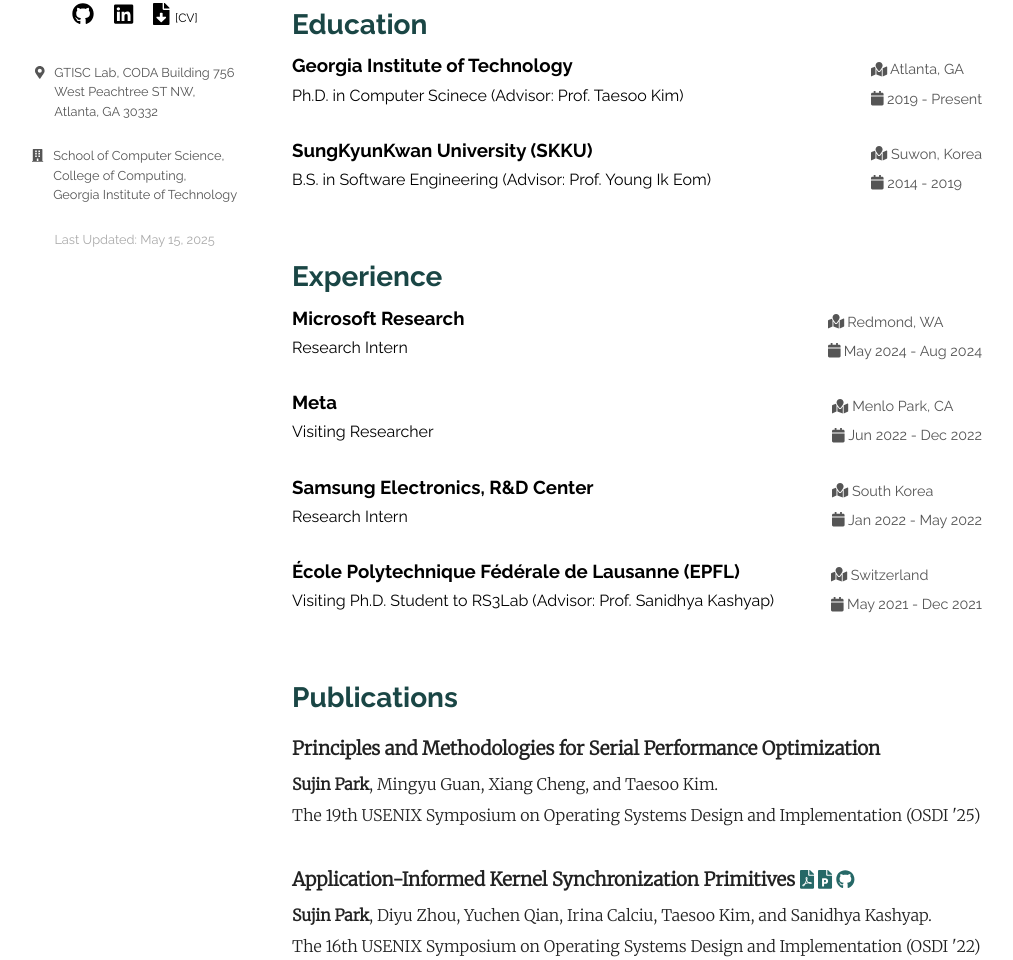
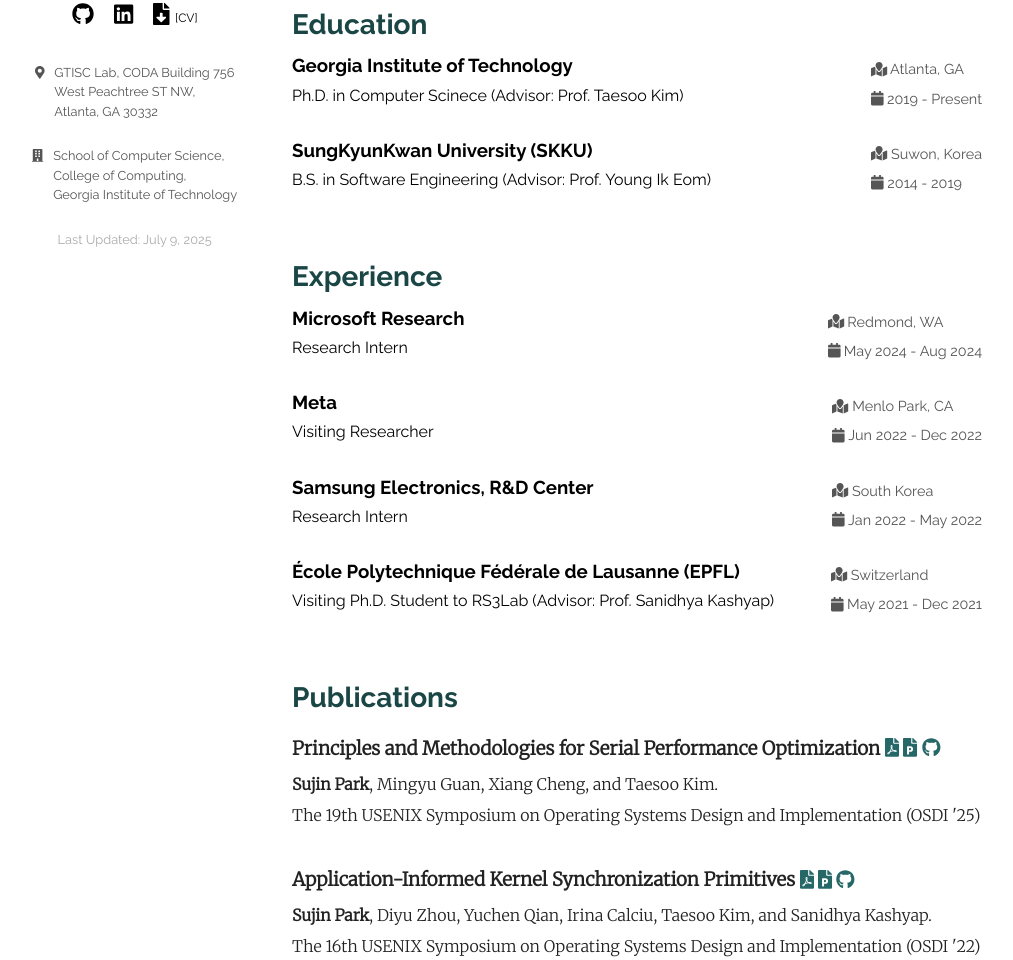
Before and after one commit to persona0220/persona0220.github.io, a plain HTML site: page index.html in a window 1280 px wide. Shown: the part 348-1308 px from the top of the page, without its empty margins (73-1086 px from the left). Drawn offline with Linux system fonts and the light colour scheme.

Commit message:
Update paper and slides

```diff
--- a/index.html
+++ b/index.html
@@ -78,7 +78,7 @@
 					<p class="icon"><i class="fas fa-building"></i> </p>
 					<p>School of Computer Science, <br/>College of Computing, <br/>Georgia Institute of Technology</p>
 				</div>
-				<p class="updated">Last Updated: May 15, 2025</p>
+				<p class="updated">Last Updated: July 9, 2025</p>
 			</section>
 			<section class="content">
 				<div class="post-container">
@@ -178,6 +178,9 @@
 					<div class="post publication-post">
 						<div class="publication">
 							<h3> Principles and Methodologies for Serial Performance Optimization
+								<a class="post-link" href="https://persona0220.github.io/Files/sysgpt.pdf" target="_blank"><i class="fas fa-file-pdf"></i></a>
+								<a class="post-link" href="https://persona0220.github.io/Files/sysgpt-slides.pdf" target="_blank"><i class="fas fa-file-powerpoint"></i></a>
+								<a class="post-link" href="https://github.com/sslab-gatech/SysGPT" target="_blank"><i class="fab fa-github"></i></a>
 							</h3>
 						</div>
 						<p><strong>Sujin Park</strong>, Mingyu Guan, Xiang Cheng, and Taesoo Kim.<br>
```
Also changed, not shown: 3 other files.
